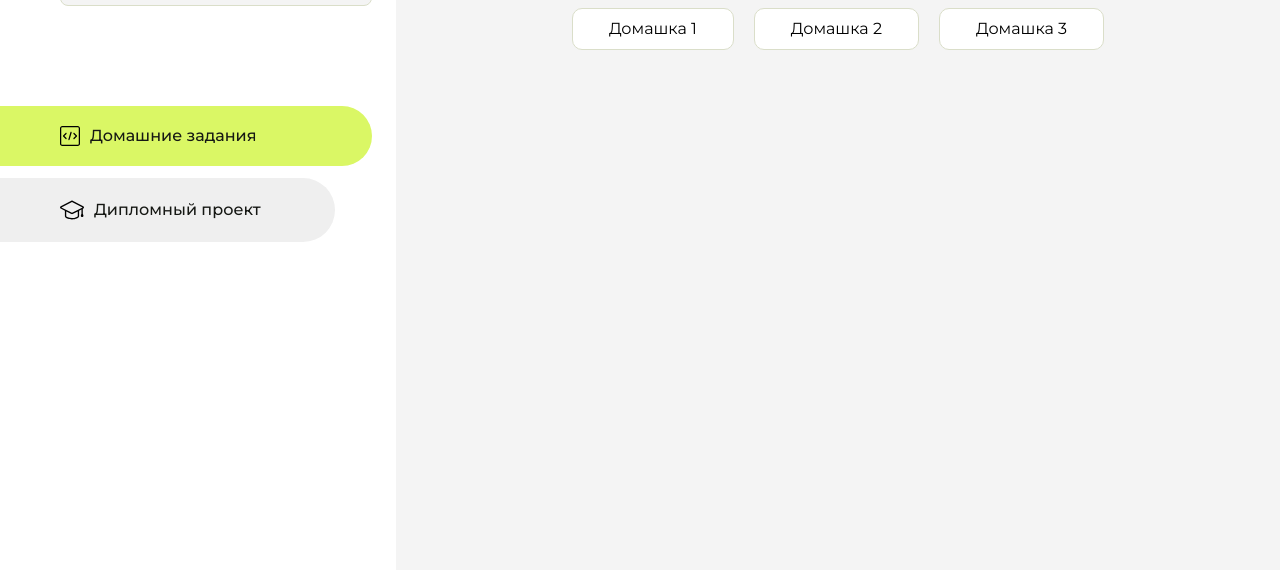
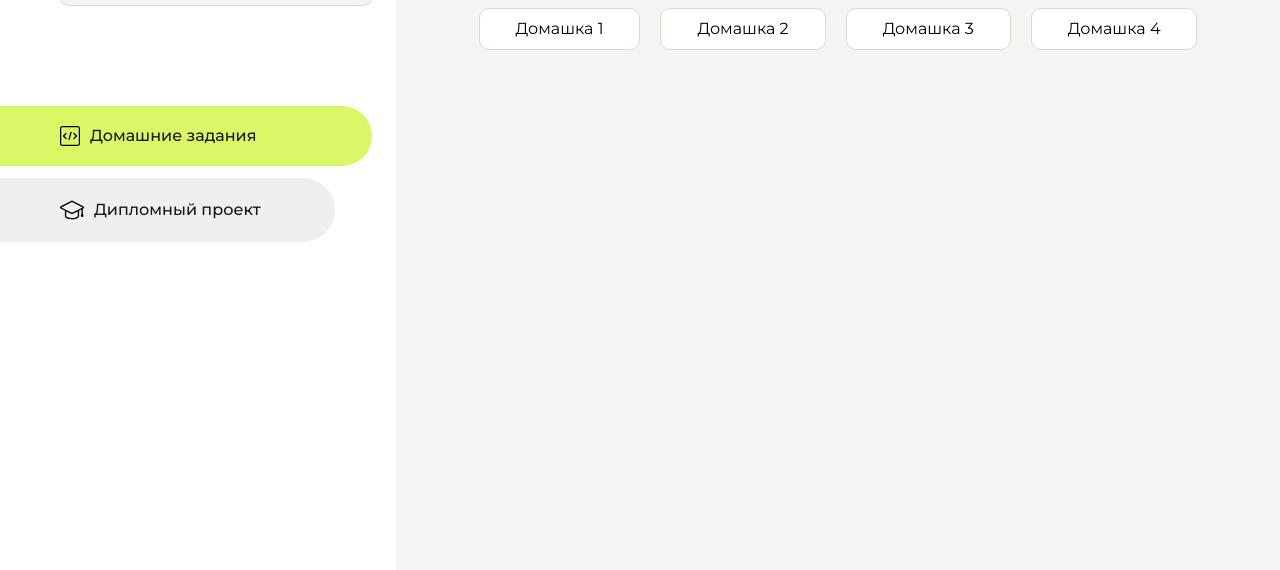
Before and after one commit to irylaph0/homework, a plain HTML site: page index.html in a window 1280 px wide. Shown: the part 230-800 px from the top of the page. Drawn offline with Linux system fonts and the light colour scheme.

Commit message:
Updated index.html, added lesson43

```diff
--- a/index.html
+++ b/index.html
@@ -101,6 +101,9 @@
                     <li class="content__list-item">
                         <a href="lesson36/index.html">Домашка 3</a>
                     </li>
+                    <li class="content__list-item">
+                        <a href="lesson43/index.html">Домашка 4</a>
+                    </li>
                 </ul>
             </div>
             <div class="content__block hidden" id="diplomBlock">
```
